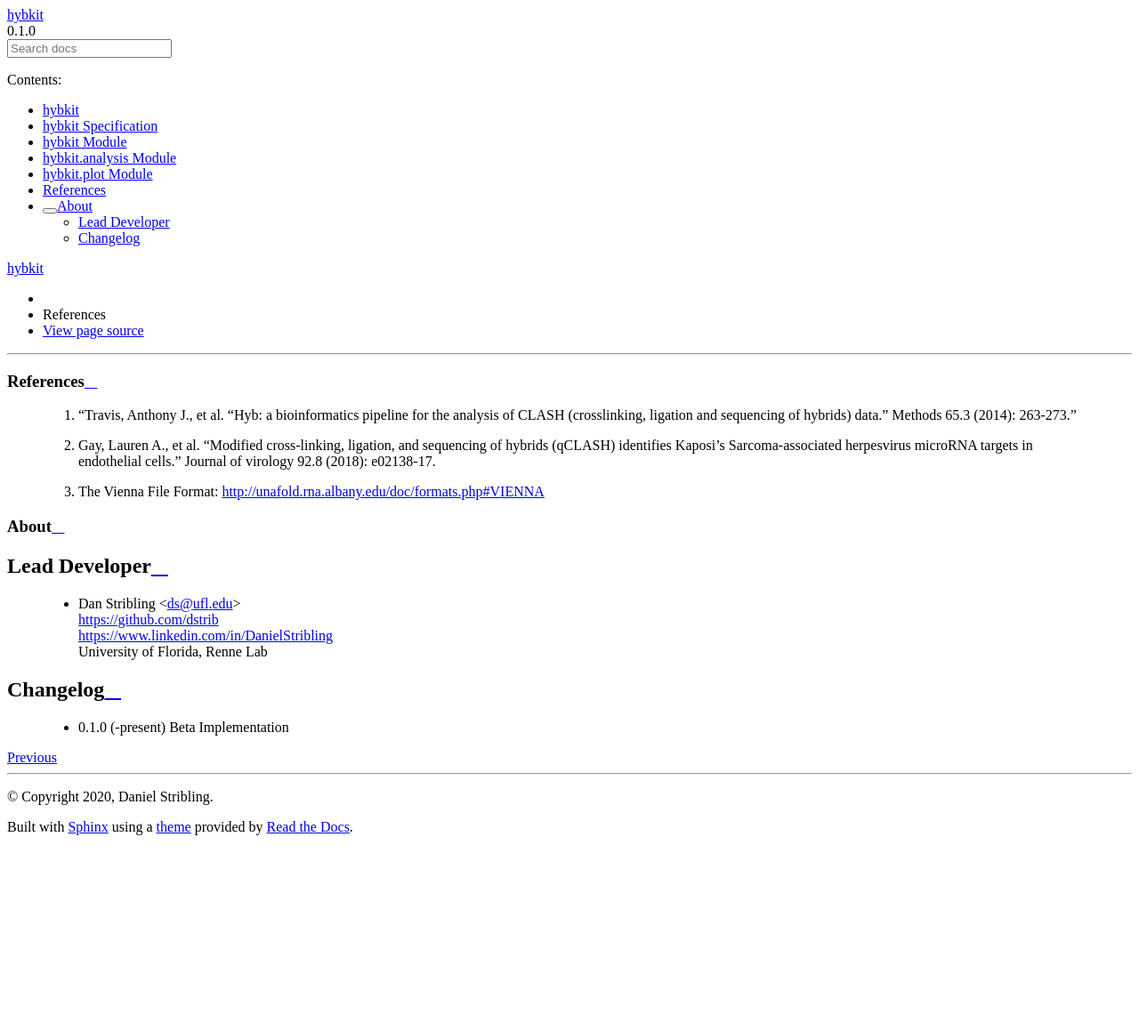
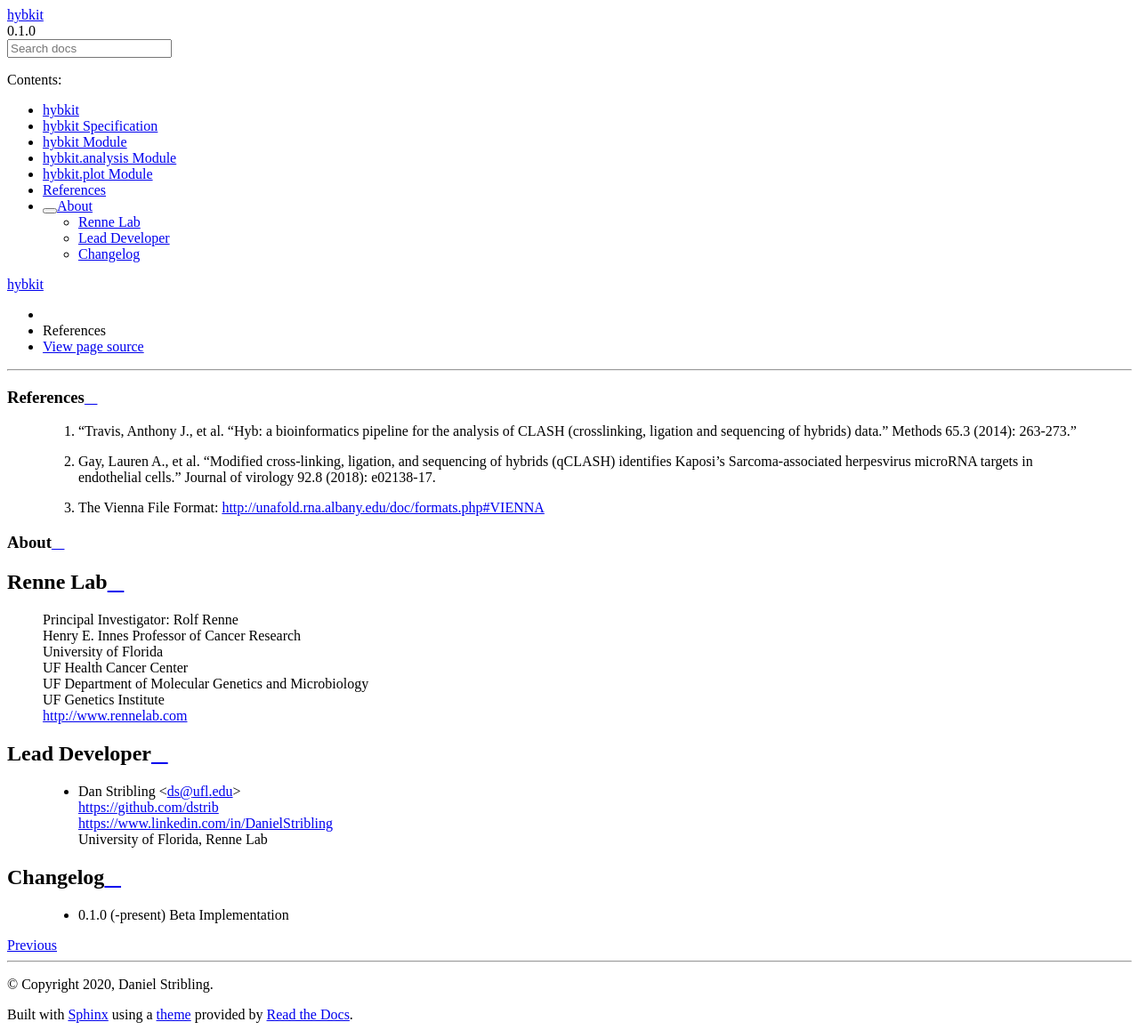
Before and after one commit to RenneLab/hybkit, a Sphinx documentation site: the page built from docs/source/about.rst, in a window 1280 px wide. Shown: the whole page at 89% size. Built offline with Sphinx 7.4.7 and the Read the Docs theme 2.0.0, drawn with Linux system fonts in a browser that asks for light colours; before the commit the page ends 947 px from its top, so only the background shows below that.

Commit message:
ReadTheDocs Work

```diff
--- a/docs/source/about.rst
+++ b/docs/source/about.rst
@@ -14,6 +14,16 @@ References
 About
 =====
 
+Renne Lab
+---------
+    | Principal Investigator: Rolf Renne
+    | Henry E. Innes Professor of Cancer Research
+    | University of Florida
+    | UF Health Cancer Center
+    | UF Department of Molecular Genetics and Microbiology
+    | UF Genetics Institute
+    | http://www.rennelab.com
+
 Lead Developer
 --------------
     * | Dan Stribling <ds@ufl.edu>
```
Also changed, not shown: 1 other file.
